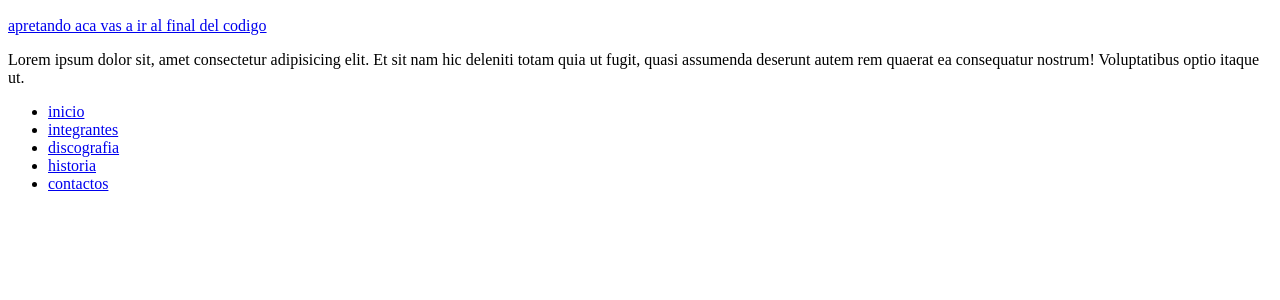
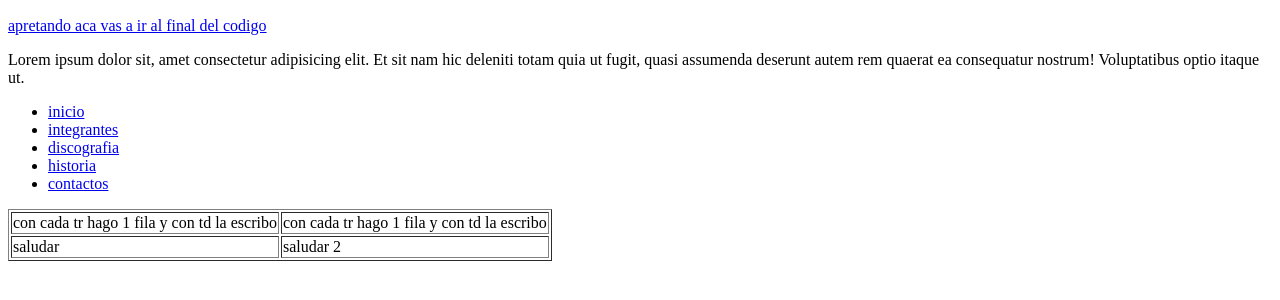
Before and after one commit to gonzaquinteros/dweb, a plain HTML site: page index.html in a window 1280 px wide. Shown: the part 110-410 px from the top of the page. Drawn offline with Linux system fonts and the light colour scheme.

Commit message:
cambios clase 4

```diff
--- a/index.html
+++ b/index.html
@@ -21,7 +21,7 @@
     <div>
     <p id="codigo">Lorem ipsum dolor sit, amet consectetur adipisicing elit. Et sit nam hic deleniti totam quia ut fugit, quasi assumenda deserunt autem rem quaerat ea consequatur nostrum! Voluptatibus optio itaque ut.</p>
     </div>
-    <header>
+    <header">
         <nav>
             <ul>
                 <li><a href="index.html">inicio</a></li>
@@ -32,6 +32,16 @@
             </ul>
         </nav>
     </header>
+    <table border="1px">
+        <tr>
+            <td>con cada tr hago 1 fila y con td la escribo</td>
+            <td>con cada tr hago 1 fila y con td la escribo</td>
+        </tr>
+        <tr>
+            <td>saludar</td>
+            <td>saludar 2</td>
+        </tr>
+    </table>
 
 </body>
 </html>
```
